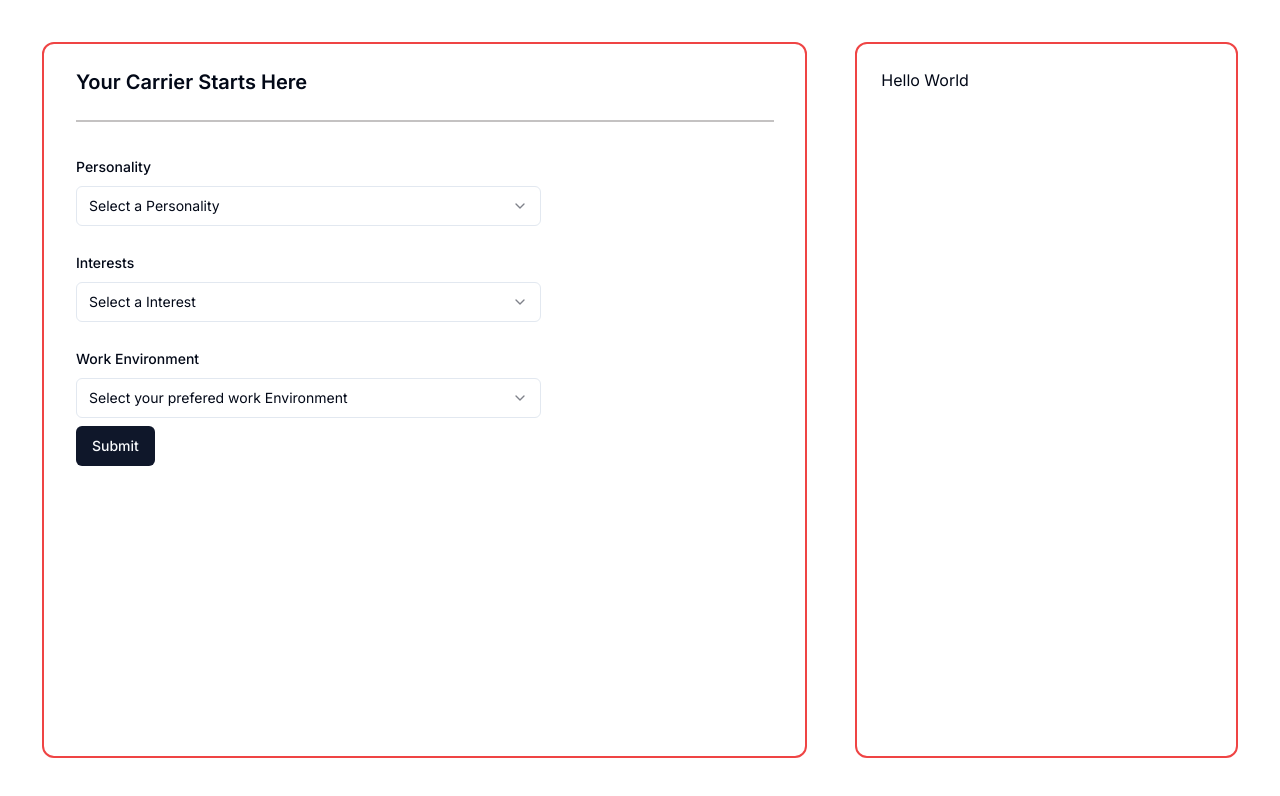
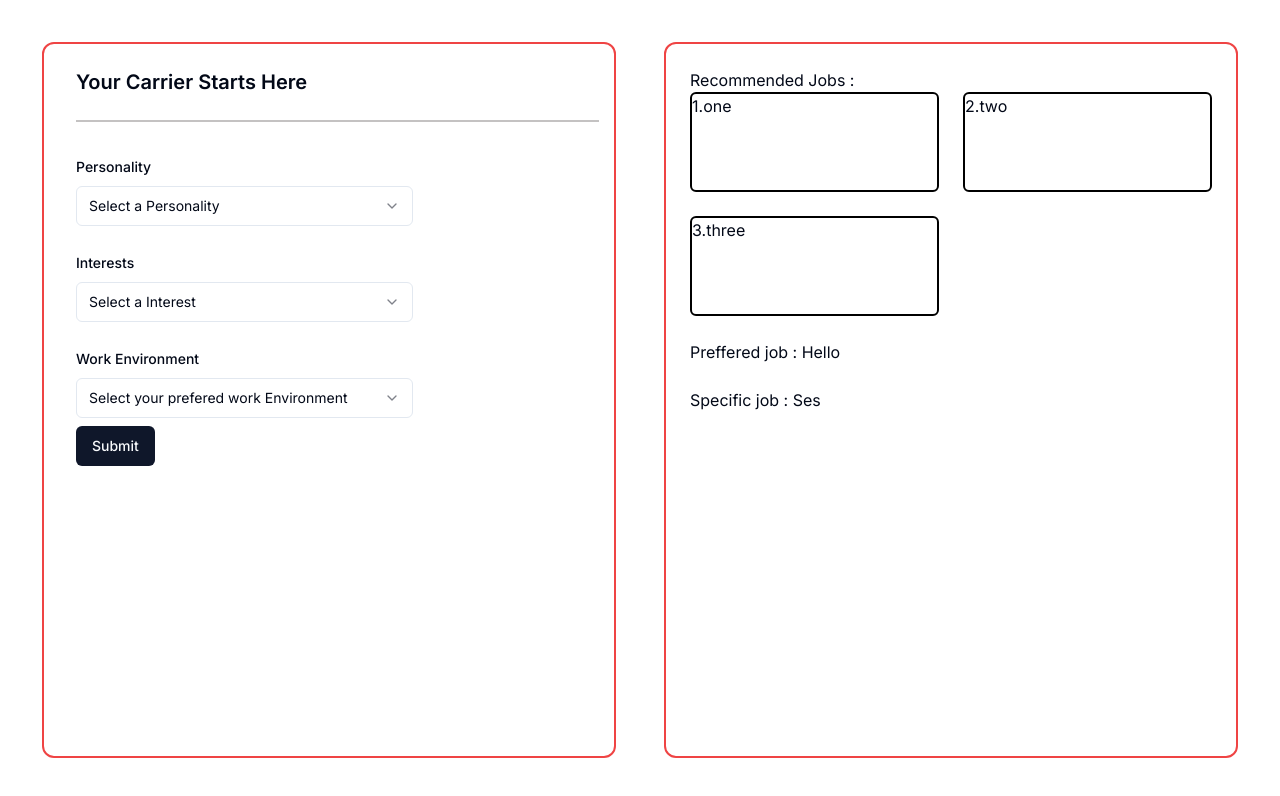
Before and after one commit to Anandprabhu530/Mirthly, a Next.js app: page /guider in a window 1280 px wide. Shown: the top 796 px of the page. Built offline with nearby package versions, Linux system fonts and the light colour scheme.

Commit message:
Added UI

```diff
--- a/app/guider/page.tsx
+++ b/app/guider/page.tsx
@@ -1,24 +1,47 @@
-import { Button } from "@/components/ui/button";
+"use client";
+
 import { ComboboxAcd } from "@/components/ComboboxAcd";
-import { analyze_data } from "@/utils/ai";
 import { useState } from "react";
 
 export default function Home() {
+  const [data, setData] = useState({
+    preffered: "Hello",
+    specific: "Ses",
+    recommendations: ["one", "two", "three "],
+  });
   return (
     <main className="p-10 w-full border-2 border-white h-screen">
       <div className="flex h-full gap-6">
-        <div className="border-2 rounded-xl border-red-500 flex flex-col basis-2/3">
+        <div className="border-2 rounded-xl border-red-500 flex flex-col basis-1/2">
           <div className="mx-8 py-6 w-11/12 h-fit text-xl font-semibold  border-b-[2px] border-[#c4c2c2]">
             Your Carrier Starts Here
           </div>
           {/* <div className="px-8 pt-4 pb-2">Work Environment</div> */}
           <div className="p-8">
-            <ComboboxAcd>Click Here</ComboboxAcd>
+            <ComboboxAcd setData={setData} />
           </div>
         </div>
         <div></div>
-        <div className="border-2 border-red-500 flex basis-1/3 rounded-xl">
-          <div className="p-6">Hello World</div>
+        <div className="border-2 border-red-500 flex basis-1/2 rounded-xl">
+          {data && (
+            <div className="p-6 w-full">
+              <div>Recommended Jobs : </div>
+              <div className="grid grid-cols-2 gap-6 w-full">
+                {data.recommendations.map((solodata, index) => {
+                  return (
+                    <div
+                      key={index}
+                      className="border-2 border-black rounded-md h-[100px]"
+                    >
+                      {index + 1}.{solodata}
+                    </div>
+                  );
+                })}
+              </div>
+              <div className="pt-6">Preffered job : {data.preffered}</div>
+              <div className="pt-6">Specific job : {data.specific}</div>
+            </div>
+          )}
         </div>
       </div>
     </main>
--- a/components/ComboboxAcd.tsx
+++ b/components/ComboboxAcd.tsx
@@ -35,7 +35,7 @@ const FormSchema = z.object({
   }),
 });
 
-export function ComboboxAcd() {
+export function ComboboxAcd({ setData }) {
   const form = useForm<z.infer<typeof FormSchema>>({
     resolver: zodResolver(FormSchema),
   });
@@ -43,6 +43,7 @@ export function ComboboxAcd() {
   const onSubmit = async (data: z.infer<typeof FormSchema>) => {
     console.log(data);
     console.log(await analyze_data(data));
+    setData(data);
   };
 
   return (
```
